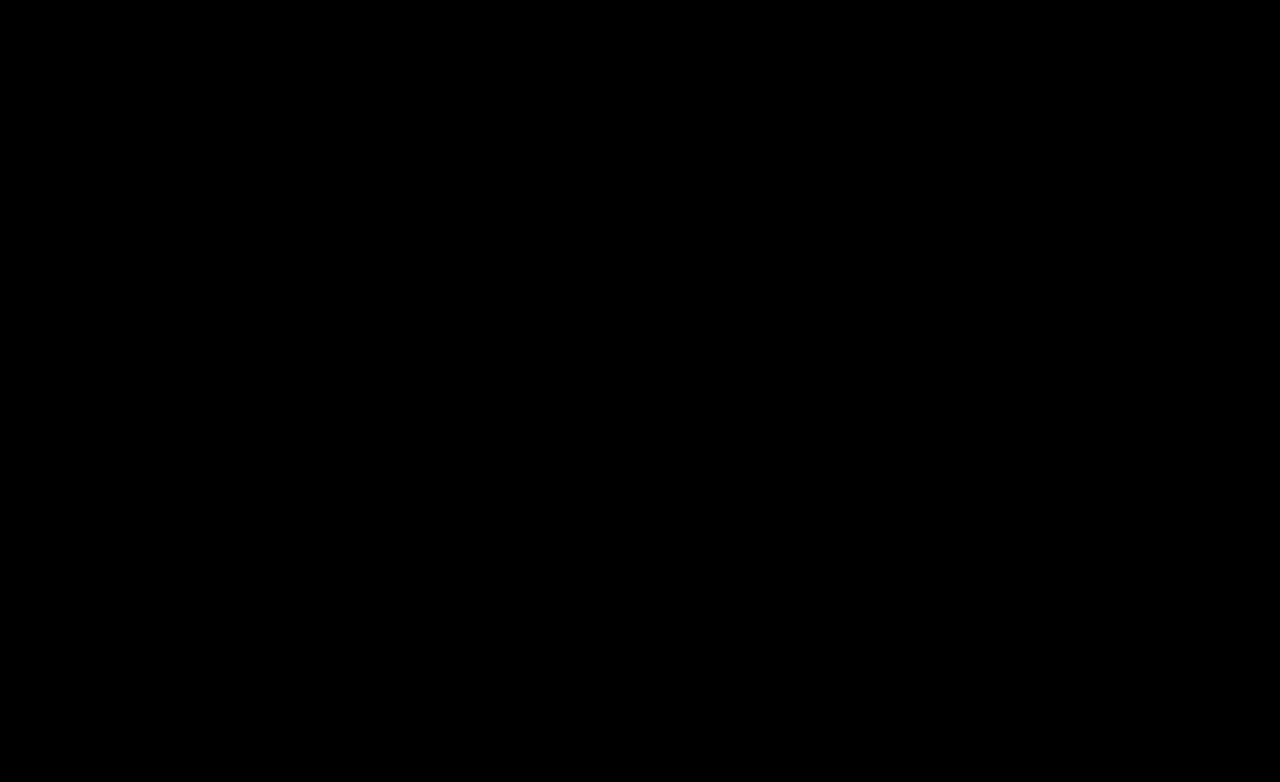
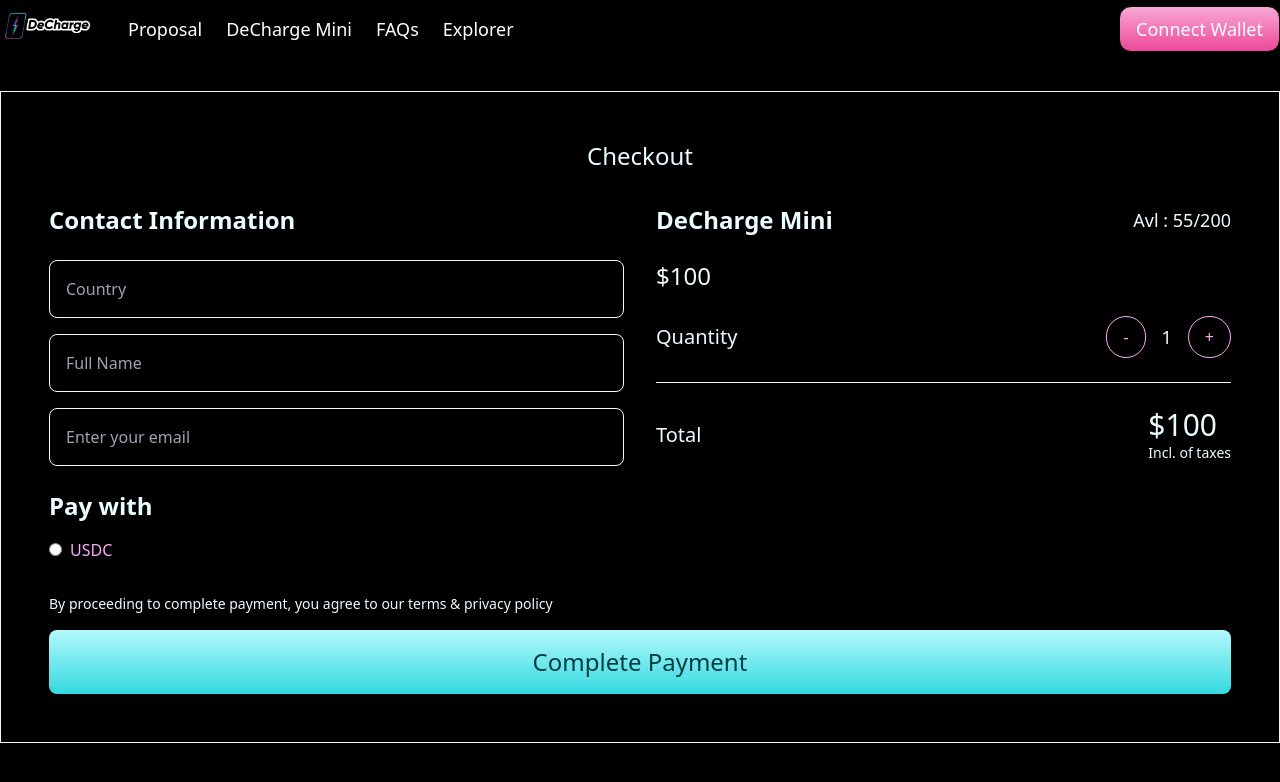
Before and after one commit to adityaslyf/DeCharge, a Next.js app: page /CheckoutPayment in a window 1280 px wide. Before the commit this address had no page. Shown: the top 782 px of the page. Built offline with nearby package versions, Linux system fonts and the light colour scheme.

Commit message:
added checkout payement page

```diff
--- /dev/null
+++ b/app/CheckoutPayment/page.tsx
@@ -0,0 +1,117 @@
+'use client'
+
+import React, { useState } from 'react';
+import Navbar from '../Navbar/page';
+
+interface Product {
+    name: string;
+    price: number;
+    available: number;
+    total: number;
+}
+
+interface PaymentMethod {
+    id: string;
+    name: string;
+}
+
+const CheckoutPage: React.FC = () => {
+    const [quantity, setQuantity] = useState<number>(1);
+    const [product, setProduct] = useState<Product>({
+        name: 'DeCharge Mini',
+        price: 100,
+        available: 55,
+        total: 200
+    });
+    const [paymentMethods] = useState<PaymentMethod[]>([
+        { id: 'usdc', name: 'USDC' }
+    ]);
+
+    const handleQuantityChange = (change: number) => {
+        setQuantity((prev) => Math.max(1, Math.min(prev + change, product.available)));
+    };
+
+    const totalPrice = product.price * quantity;
+
+    return (
+        <div className="container mx-auto text-[#ecfdfe] space-y-8">
+            <Navbar />
+            <div className=" border border-[#ecfdfe]" >
+            <div className=" mx-auto p-12">
+                <h1 className="text-2xl font-normal text-center mb-8">Checkout</h1>
+                <div className="flex flex-col lg:flex-row gap-8">
+                    <div className=" space-y-6 w-full">
+                        <h2 className="text-2xl font-bold">Contact Information</h2>
+                        <div className="space-y-4">
+                            {['Country', 'Full Name', 'Enter your email'].map((placeholder) => (
+                                <input
+                                    key={placeholder}
+                                    placeholder={placeholder}
+                                    className="w-full p-4 rounded-lg bg-transparent border border-[#ecfdfe]"
+                                />
+                            ))}
+                        </div>
+                        <div>
+                            <h3 className=" text-2xl font-semibold mb-4">Pay with</h3>
+                            {paymentMethods.map((method) => (
+                                <label key={method.id} className="flex items-center space-x-2">
+                                    <input
+                                        type="radio"
+                                        name="payment"
+                                        value={method.id}
+                                        className="form-radio text-[#faabf8]"
+                                    />
+                                    <span className="text-[#faabf8]">{method.name}</span>
+                                </label>
+                            ))}
+                        </div>
+                    </div>
+                    <div className=" w-full space-y-6">
+                        <div className="flex justify-between items-center">
+                            <h2 className="text-2xl font-semibold">{product.name}</h2>
+                            <span className="text-lg">
+                                Avl : {product.available}/{product.total}
+                            </span>
+                        </div>
+                        <p className="text-2xl">${product.price}</p>
+                        <div className="flex justify-between items-center">
+                            <span className="text-xl">Quantity</span>
+                            <div className="flex items-center space-x-4">
+                                <button
+                                    onClick={() => handleQuantityChange(-1)}
+                                    className="px-4 py-2 rounded-full border border-[#faabf8] flex items-center justify-center text-[#faabf8]"
+                                >
+                                    -
+                                </button>
+                                <span className="text-lg">{quantity}</span>
+                                <button
+                                    onClick={() => handleQuantityChange(1)}
+                                    className="px-4 py-2 rounded-full border border-[#faabf8] flex items-center justify-center text-[#faabf8]"
+                                >
+                                    +
+                                </button>
+                            </div>
+                        </div>
+                        <hr className="border-[#ecfdfe]" />
+                        <div className="flex justify-between items-center">
+                            <span className="text-xl">Total</span>
+                            <div>
+                                <p className="text-3xl">${totalPrice}</p>
+                                <p className="text-sm text-right">Incl. of taxes</p>
+                            </div>
+                        </div>
+                    </div>
+                </div>
+                <p className="text-sm mt-8 mb-4">
+                    By proceeding to complete payment, you agree to our terms & privacy policy
+                </p>
+                <button className="w-full py-4 bg-gradient-to-b from-[#b3f9fc] to-[#33d9df] text-[#003e45] text-2xl rounded-lg hover:scale-105">
+                    Complete Payment
+                </button>
+            </div>
+        </div>
+    </div >
+  );
+};
+
+export default CheckoutPage;
```
